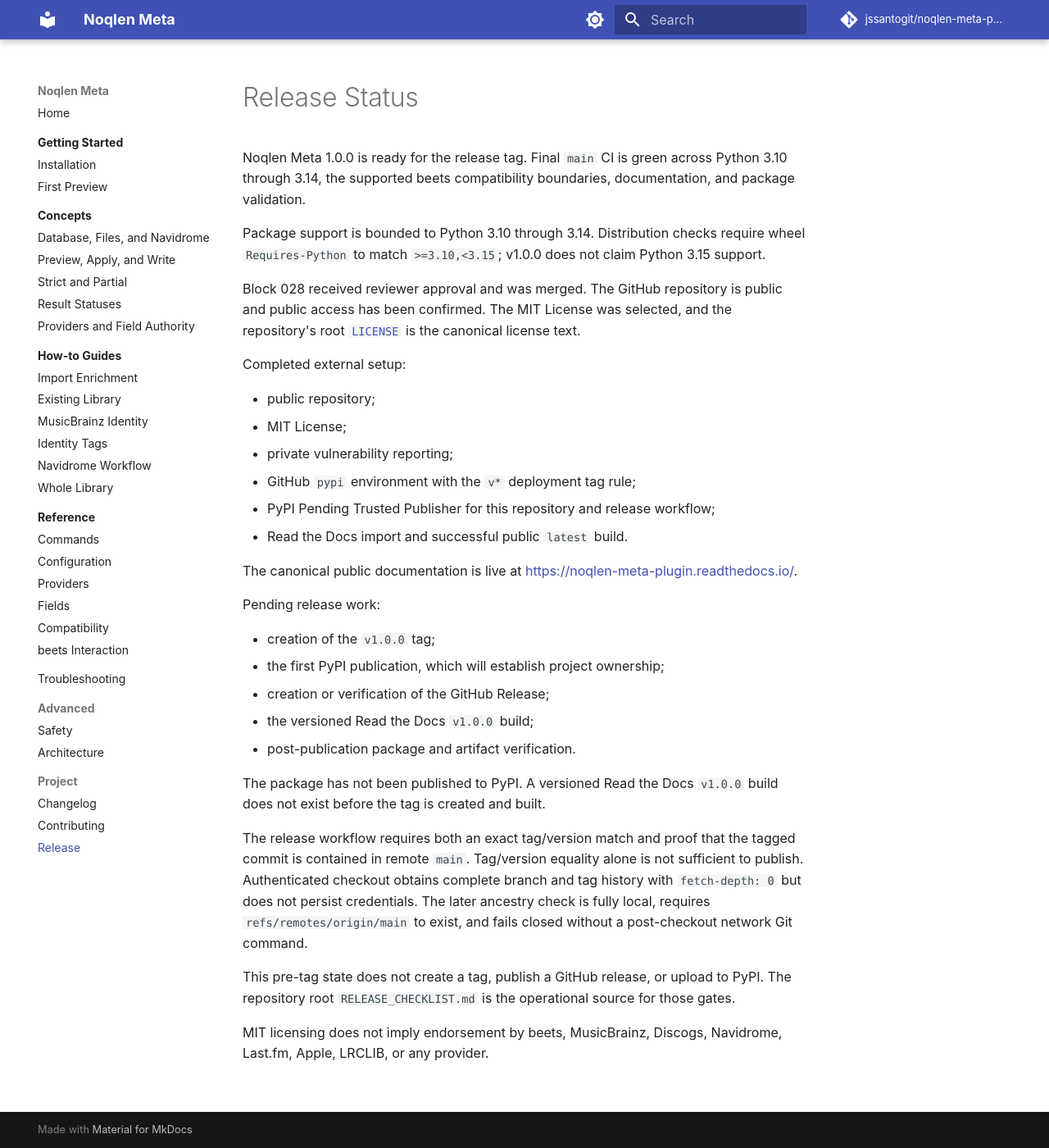
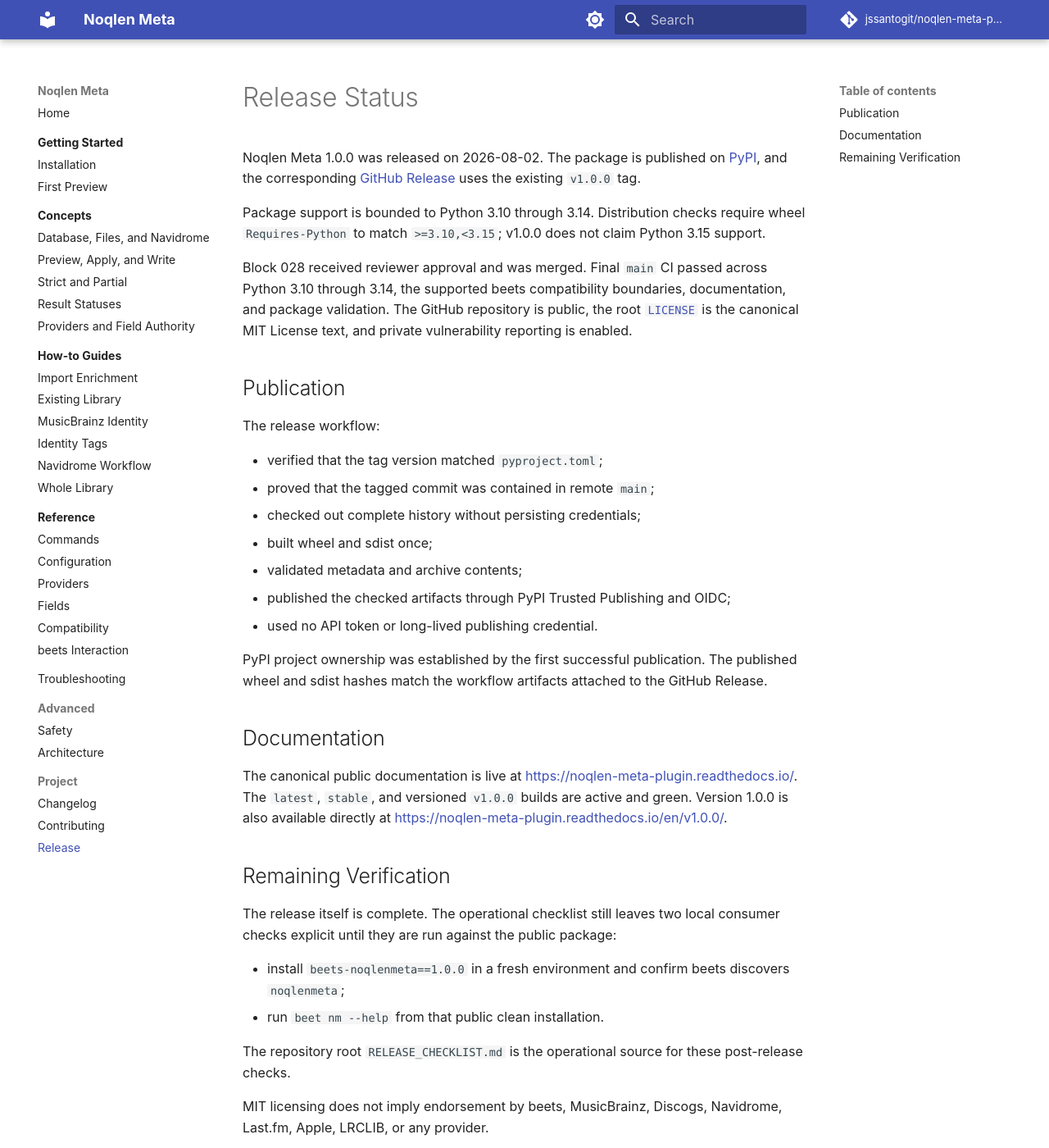
Before and after one commit to jssantogit/noqlen-meta-plugin, an MkDocs documentation site: the page built from site-docs/project/release.md, in a window 1280 px wide and 1400 px high. Shown: the whole window at 82% size. Built offline with MkDocs 1.6.1 and Material for MkDocs 9.7.7, drawn with Linux system fonts in a browser that asks for light colours; comment, search, counter and statistics services are not loaded.

Commit message:
docs: record v1.0.0 public release
Record the completed PyPI, GitHub Release, artifact-integrity, and Read the Docs state for v1.0.0. Open the Unreleased changelog section and refresh release-state documentation and validation contracts without changing product behavior, package metadata, workflows, or version.

```diff
--- a/site-docs/project/release.md
+++ b/site-docs/project/release.md
@@ -1,52 +1,56 @@
 # Release Status
 
-Noqlen Meta 1.0.0 is ready for the release tag. Final `main` CI is green across
-Python 3.10 through 3.14, the supported beets compatibility boundaries,
-documentation, and package validation.
+Noqlen Meta 1.0.0 was released on 2026-08-02. The package is published on
+[PyPI](https://pypi.org/project/beets-noqlenmeta/), and the corresponding
+[GitHub Release](https://github.com/jssantogit/noqlen-meta-plugin/releases/tag/v1.0.0)
+uses the existing `v1.0.0` tag.
 
 Package support is bounded to Python 3.10 through 3.14. Distribution checks
 require wheel `Requires-Python` to match `>=3.10,<3.15`; v1.0.0 does not claim
 Python 3.15 support.
 
-Block 028 received reviewer approval and was merged. The GitHub repository is
-public and public access has been confirmed. The MIT License was selected, and
-the repository's root
-[`LICENSE`](https://github.com/jssantogit/noqlen-meta-plugin/blob/main/LICENSE)
-is the canonical license text.
+Block 028 received reviewer approval and was merged. Final `main` CI passed
+across Python 3.10 through 3.14, the supported beets compatibility boundaries,
+documentation, and package validation. The GitHub repository is public, the
+root [`LICENSE`](https://github.com/jssantogit/noqlen-meta-plugin/blob/main/LICENSE)
+is the canonical MIT License text, and private vulnerability reporting is
+enabled.
 
-Completed external setup:
+## Publication
 
-- public repository;
-- MIT License;
-- private vulnerability reporting;
-- GitHub `pypi` environment with the `v*` deployment tag rule;
-- PyPI Pending Trusted Publisher for this repository and release workflow;
-- Read the Docs import and successful public `latest` build.
+The release workflow:
+
+- verified that the tag version matched `pyproject.toml`;
+- proved that the tagged commit was contained in remote `main`;
+- checked out complete history without persisting credentials;
+- built wheel and sdist once;
+- validated metadata and archive contents;
+- published the checked artifacts through PyPI Trusted Publishing and OIDC;
+- used no API token or long-lived publishing credential.
+
+PyPI project ownership was established by the first successful publication.
+The published wheel and sdist hashes match the workflow artifacts attached to
+the GitHub Release.
+
+## Documentation
 
 The canonical public documentation is live at
 [https://noqlen-meta-plugin.readthedocs.io/](https://noqlen-meta-plugin.readthedocs.io/).
+The `latest`, `stable`, and versioned `v1.0.0` builds are active and green.
+Version 1.0.0 is also available directly at
+[https://noqlen-meta-plugin.readthedocs.io/en/v1.0.0/](https://noqlen-meta-plugin.readthedocs.io/en/v1.0.0/).
 
-Pending release work:
+## Remaining Verification
 
-- creation of the `v1.0.0` tag;
-- the first PyPI publication, which will establish project ownership;
-- creation or verification of the GitHub Release;
-- the versioned Read the Docs `v1.0.0` build;
-- post-publication package and artifact verification.
+The release itself is complete. The operational checklist still leaves two
+local consumer checks explicit until they are run against the public package:
 
-The package has not been published to PyPI. A versioned Read the Docs `v1.0.0`
-build does not exist before the tag is created and built.
+- install `beets-noqlenmeta==1.0.0` in a fresh environment and confirm beets
+  discovers `noqlenmeta`;
+- run `beet nm --help` from that public clean installation.
 
-The release workflow requires both an exact tag/version match and proof that
-the tagged commit is contained in remote `main`. Tag/version equality alone is
-not sufficient to publish. Authenticated checkout obtains complete branch and
-tag history with `fetch-depth: 0` but does not persist credentials. The later
-ancestry check is fully local, requires `refs/remotes/origin/main` to exist,
-and fails closed without a post-checkout network Git command.
-
-This pre-tag state does not create a tag, publish a GitHub release, or upload to
-PyPI. The repository root `RELEASE_CHECKLIST.md` is the operational source for
-those gates.
+The repository root `RELEASE_CHECKLIST.md` is the operational source for these
+post-release checks.
 
 MIT licensing does not imply endorsement by beets, MusicBrainz, Discogs,
 Navidrome, Last.fm, Apple, LRCLIB, or any provider.
```
Also changed, not shown: CHANGELOG.md (+4 -0 lines), README.md (+5 -3 lines), RELEASE_CHECKLIST.md (+17 -14 lines), docs/context/current.md (+25 -17 lines), docs/context/handoff.md (+53 -46 lines), site-docs/index.md (+6 -6 lines), site-docs/project/changelog.md (+2 -2 lines), 3 other files.
